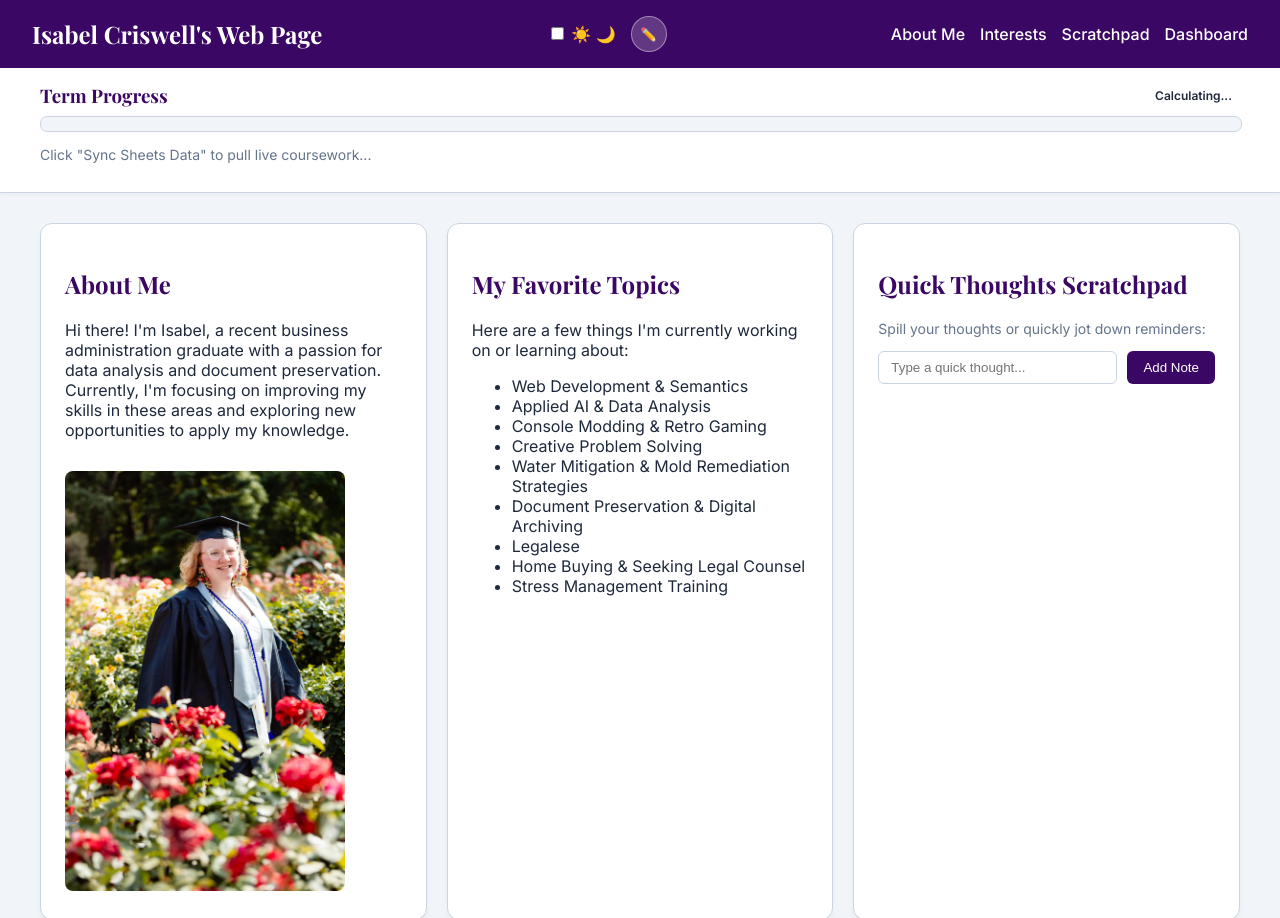
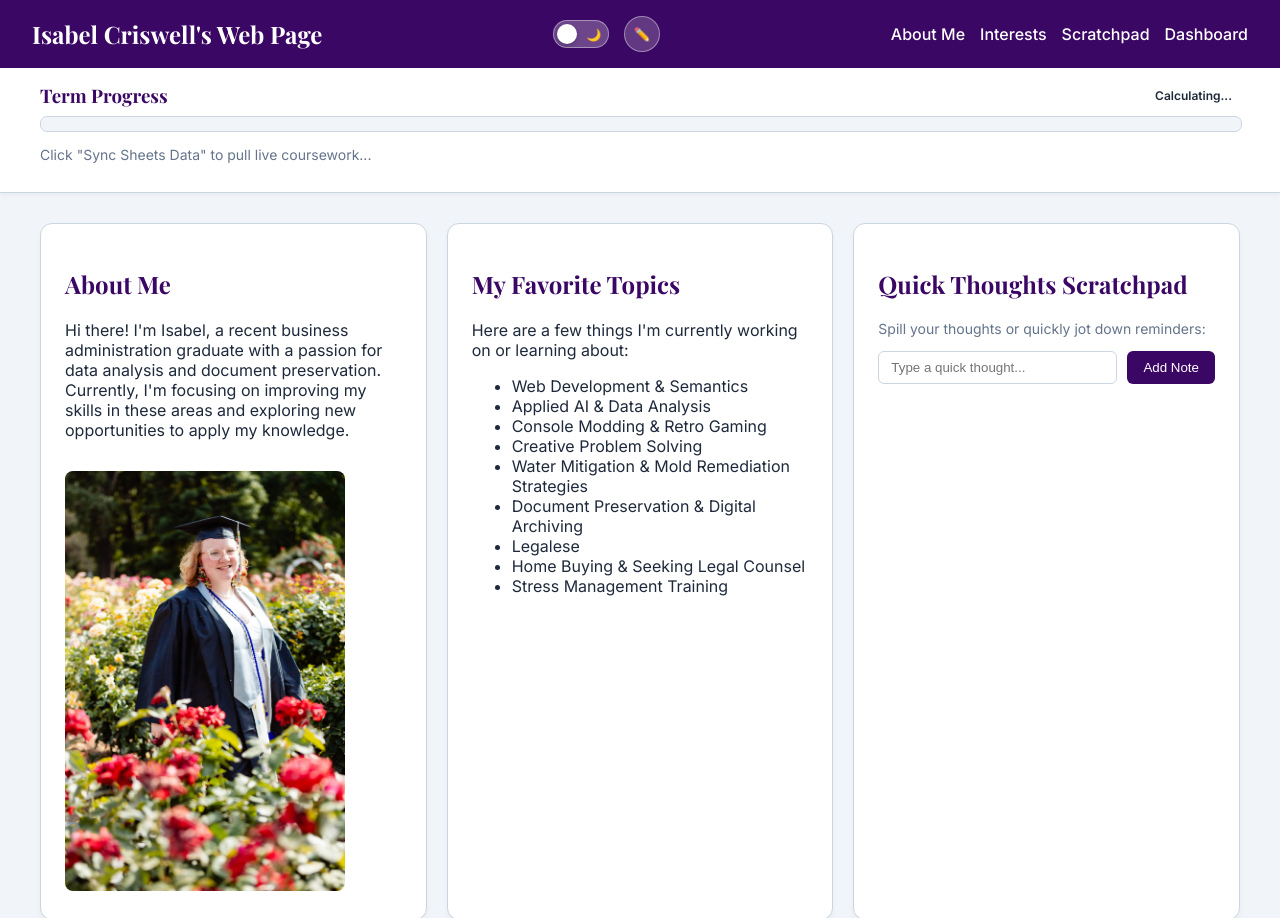
Before and after one commit to Isabel-S-Criswell/DEV140-Homeworks, a plain HTML site: page index.html in a window 1280 px wide. Shown: the top 918 px of the page. Drawn offline with nearby package versions, Linux system fonts and the light colour scheme; no server answers.

Commit message:
Add modern slider toggle switch for theme change

```diff
--- a/style.css
+++ b/style.css
@@ -13,16 +13,81 @@
     --input-bg: #ffffff;
 }
 
-/* DARK MODE OVERRIDES */
+/* MODERN SLIDER TOGGLE SWITCH */
+.theme-switch {
+    position: relative;
+    display: inline-block;
+    width: 56px;
+    height: 28px;
+}
+
+.theme-switch input {
+    opacity: 0;
+    width: 0;
+    height: 0;
+}
+
+.slider {
+    position: absolute;
+    cursor: pointer;
+    top: 0;
+    left: 0;
+    right: 0;
+    bottom: 0;
+    background-color: rgba(255, 255, 255, 0.25);
+    border: 1px solid rgba(255, 255, 255, 0.4);
+    transition: 0.3s ease;
+    border-radius: 34px;
+    display: flex;
+    align-items: center;
+    justify-content: space-between;
+    padding: 0 5px;
+}
+
+.slider:before {
+    position: absolute;
+    content: "";
+    height: 20px;
+    width: 20px;
+    left: 3px;
+    bottom: 3px;
+    background-color: #ffffff;
+    transition: 0.3s cubic-bezier(0.4, 0, 0.2, 1);
+    border-radius: 50%;
+    z-index: 2;
+    box-shadow: 0 2px 4px rgba(0,0,0,0.2);
+}
+
+input:checked + .slider {
+    background-color: #1e293b;
+    border-color: #334155;
+}
+
+input:checked + .slider:before {
+    transform: translateX(28px);
+    background-color: #f8fafc;
+}
+
+.slider .icon {
+    font-size: 12px;
+    user-select: none;
+    z-index: 1;
+}
+
+.sun-icon { margin-left: 2px; }
+.moon-icon { margin-right: 2px; }
+}
+
+/* DARK MODE BASE OVERRIDES */
 body.dark-mode {
-    --bg-color: #0f172a;
-    --card-bg: #1e293b;
-    --text-color: #f8fafc;
-    --border-color: #334155;
-    --subtext-color: #94a3b8;
-    --sticky-bg: #334155;
-    --sticky-text: #fef08a;
-    --input-bg: #0f172a;
+    --bg-color: #0f172a !important;
+    --card-bg: #1e293b !important;
+    --text-color: #f8fafc !important;
+    --border-color: #334155 !important;
+    --subtext-color: #94a3b8 !important;
+    --sticky-bg: #1e293b !important;
+    --sticky-text: #fef08a !important;
+    --input-bg: #0f172a !important;
 }
 
 /* BASE STYLES */
```
